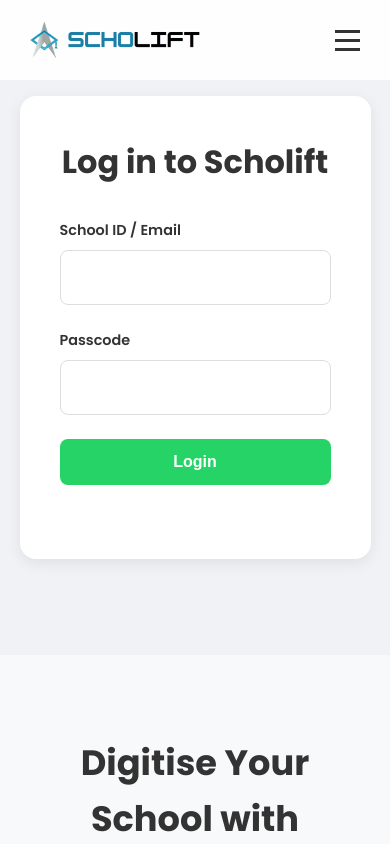
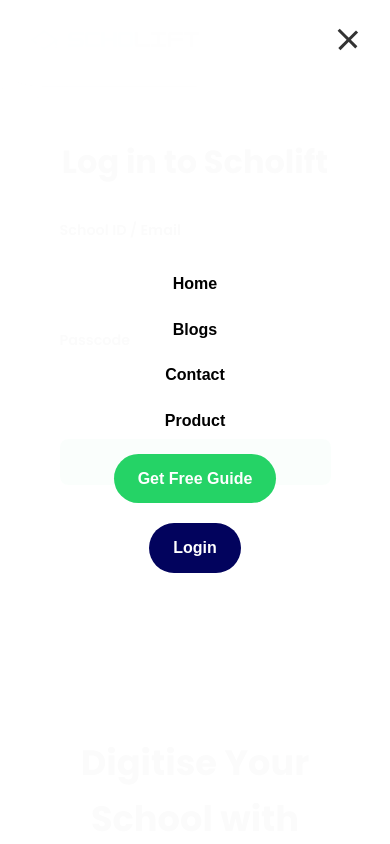
Before and after one commit to Nandanjh/scholift, a plain HTML site: page login.html in a window 390 px wide. Both pictures are taken after a click on the element 347 px from the left and 40 px from the top of the page. Shown: the top 844 px of the page. Drawn offline with Linux system fonts and the light colour scheme.

Commit message:
Update login.html

```diff
--- a/login.html
+++ b/login.html
@@ -544,6 +544,41 @@
             © 2025 Scholift. Built for Indian Schools.
         </div>
     </footer>
+    <script>
+        // Header functionality
+        (function() {
+            const navMenu = document.getElementById('nav-menu');
+            const hamburgerIcon = document.getElementById('hamburger-icon');
+
+            if (hamburgerIcon && navMenu) {
+                hamburgerIcon.addEventListener('click', function() {
+                    navMenu.classList.toggle('active');
+                    hamburgerIcon.classList.toggle('active');
+                });
+            }
+
+            // Close menu when clicking on nav links
+            const navLinks = document.querySelectorAll('.nav-menu .nav-link');
+            navLinks.forEach(function(link) {
+                link.addEventListener('click', function() {
+                    if (navMenu.classList.contains('active')) {
+                        navMenu.classList.remove('active');
+                        hamburgerIcon.classList.remove('active');
+                    }
+                });
+            });
+
+            // Close menu when clicking outside
+            document.addEventListener('click', function(event) {
+                if (!navMenu.contains(event.target) && !hamburgerIcon.contains(event.target)) {
+                    if (navMenu.classList.contains('active')) {
+                        navMenu.classList.remove('active');
+                        hamburgerIcon.classList.remove('active');
+                    }
+                }
+            });
+        })();
+    </script>
 
 </body>
 </html>
```
